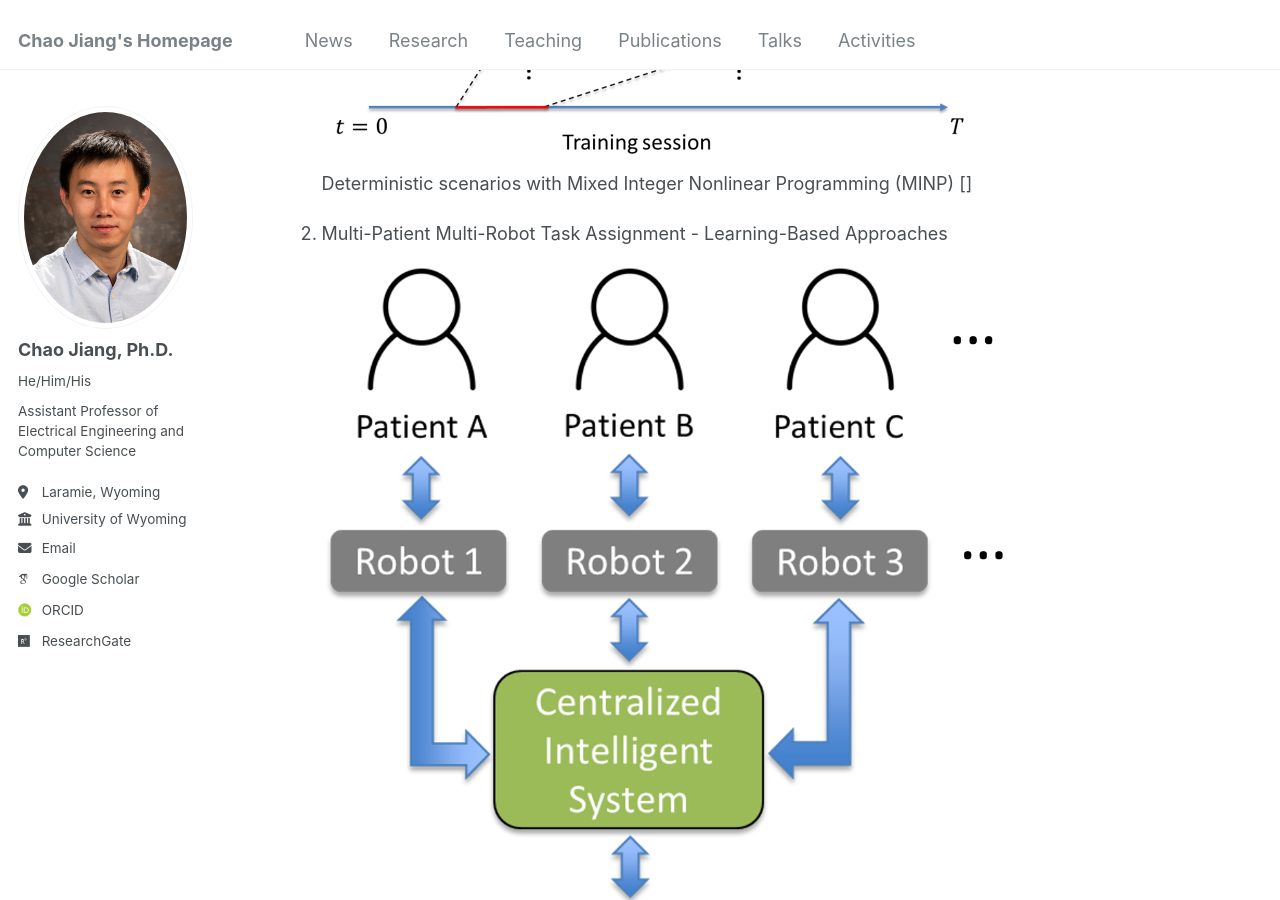
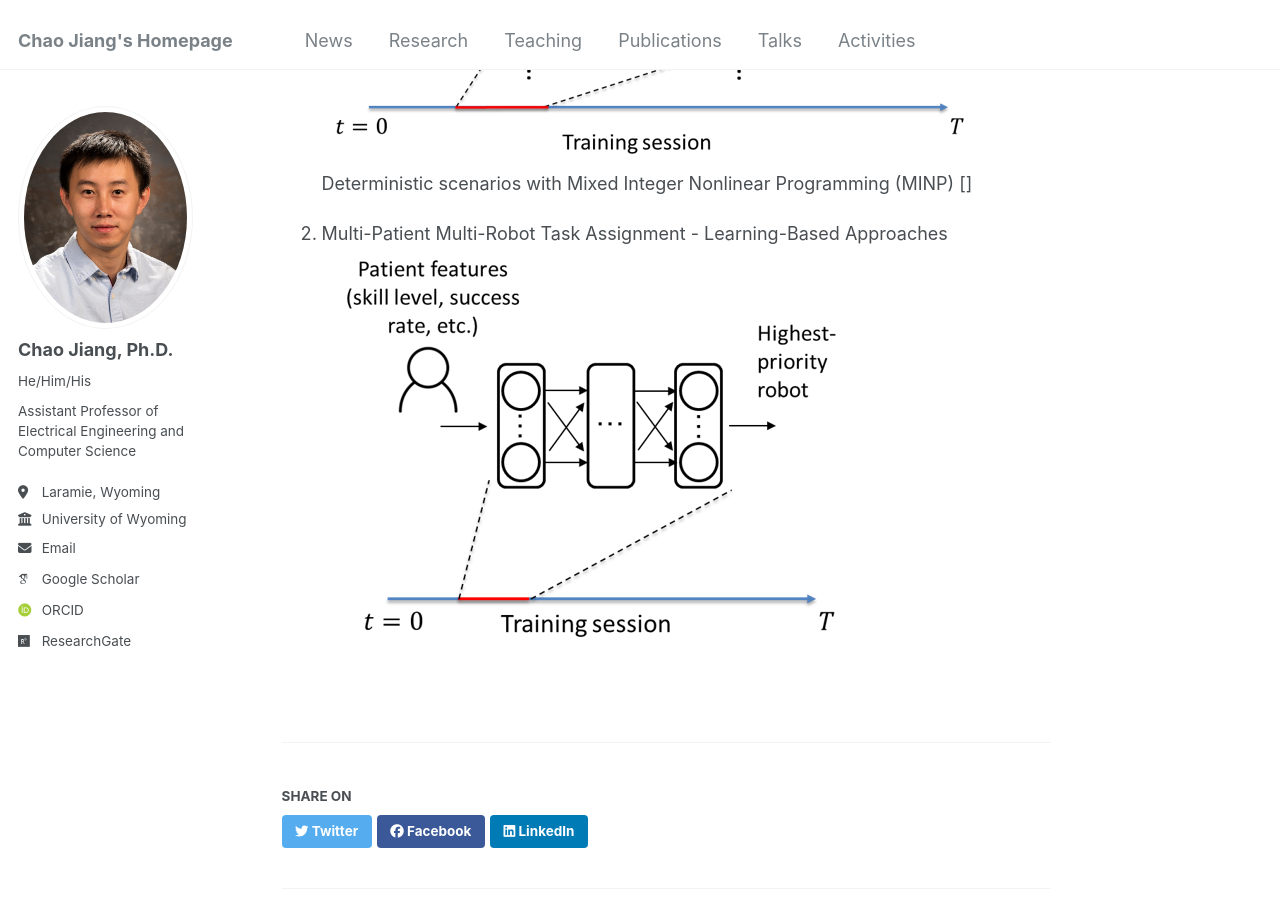
Before and after one commit to cjiang6/cjiang6.github.io, a Jekyll site: the page built from _portfolio/nsf_robotic_gym.md, in a window 1280 px wide and 900 px high, scrolled down 438 px. Built offline with Jekyll 4.4.1, drawn with Linux system fonts in a browser that asks for light colours; some web fonts are replaced.

Commit message:
Update nsf_robotic_gym.md

```diff
--- a/_portfolio/nsf_robotic_gym.md
+++ b/_portfolio/nsf_robotic_gym.md
@@ -9,4 +9,4 @@ collection: portfolio
    1) Deterministic scenarios with Mixed Integer Nonlinear Programming (MINP) []
 
 3. Multi-Patient Multi-Robot Task Assignment - Learning-Based Approaches
-<img src='/images/robotic_gym_overview.png'>
+<img src='/images/robotic_gym_learning.png'>
```
